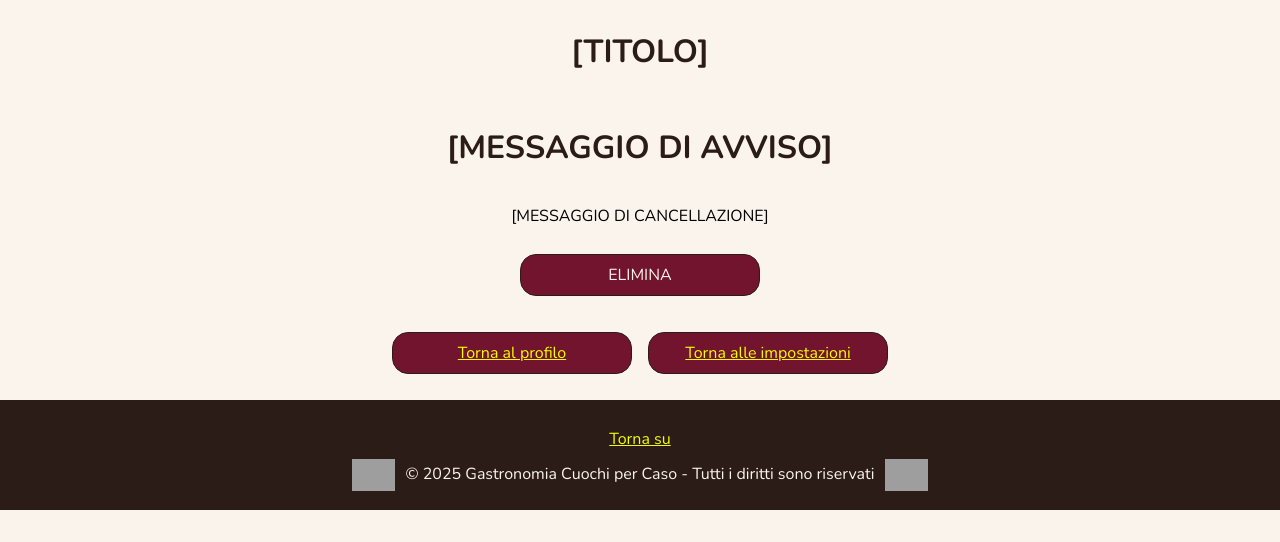
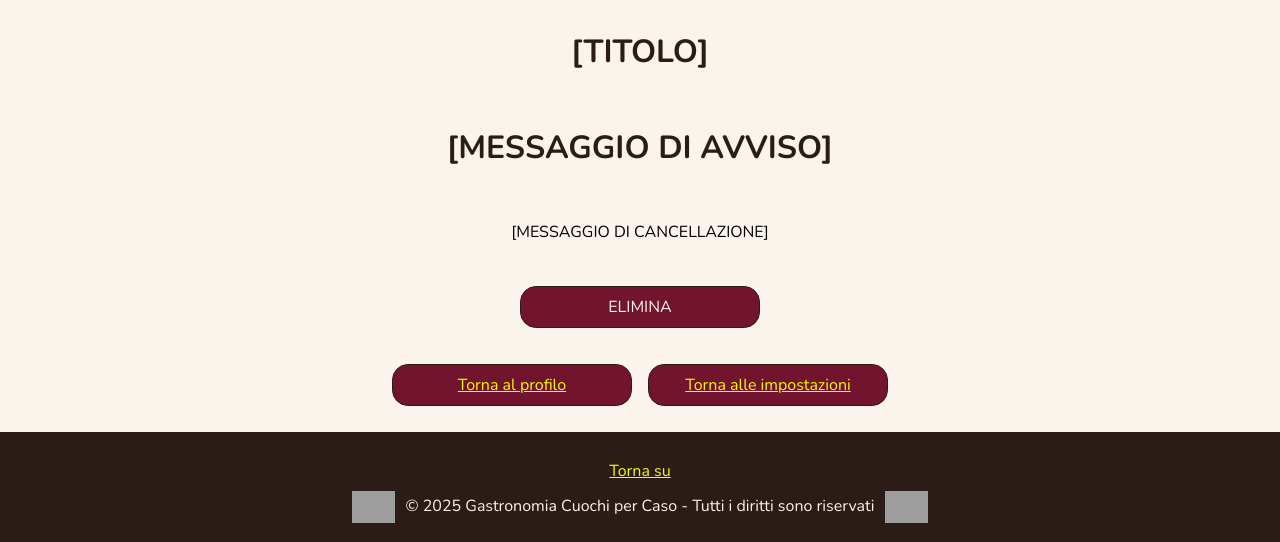
Before and after one commit to GabryMagno/Gastronomy, a PHP site: page /gastronomia/html/conferma-scelta.html in a window 1280 px wide. Shown: the part 674-1216 px from the top of the page. Before the commit the page ends 1184 px from the top, so only its background shows below. Run offline with PHP 8.4, Linux system fonts and the light colour scheme; grey boxes are pictures that could not be loaded.

Commit message:
Aggiunto messaggio d'errore e sistemazione css desktop

```diff
--- a/sito/assets/css/desktop.css
+++ b/sito/assets/css/desktop.css
@@ -2516,4 +2516,9 @@ button.not-available{
     text-align: left;
 }
 
+#delete-choice-warning{
+    text-align: center;
+    margin: 1em;
+}
+
 /* ================================================= */
--- a/sito/conferma-scelta.php
+++ b/sito/conferma-scelta.php
@@ -50,6 +50,7 @@ if (isset($_GET["delete"])) {
         $pagina = str_replace("[DELETE]","delete-reservations",$pagina);
         $pagina = str_replace("[TITOLO]","ELIMINA TUTTE LE PRENOTAZIONI",$pagina);
         $pagina = str_replace("[MESSAGGIO DI AVVISO]","Sei sicuro di voler eliminare tutte le tue prenotazioni?",$pagina);
+        $pagina = str_replace("[MESSAGGIO DI CANCELLAZIONE]","Se cliccherai sul tasto conferma cancellerai tutte i prodotti da te prenotati",$pagina);
         echo $pagina;
 
     }elseif (strcmp($action,"logout-button")== 0) {
--- a/sito/html/conferma-scelta.html
+++ b/sito/html/conferma-scelta.html
@@ -68,7 +68,7 @@
             <div id="information-delete">
                 <h2>[TITOLO]</h2>
                 <h3>[MESSAGGIO DI AVVISO]</h3>
-                <p>[MESSAGGIO DI CANCELLAZIONE]</p>
+                <p id="delete-choice-warning">[MESSAGGIO DI CANCELLAZIONE]</p>
             </div>
             <form action="conferma-scelta.php" method="get" id="delete-choice">
                 <button id="definitive-delete" class="bottoni-rossi" name=[DELETE] value="true">ELIMINA</button>
```
